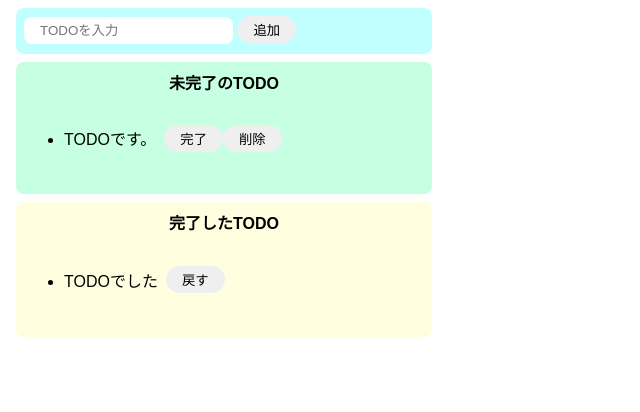
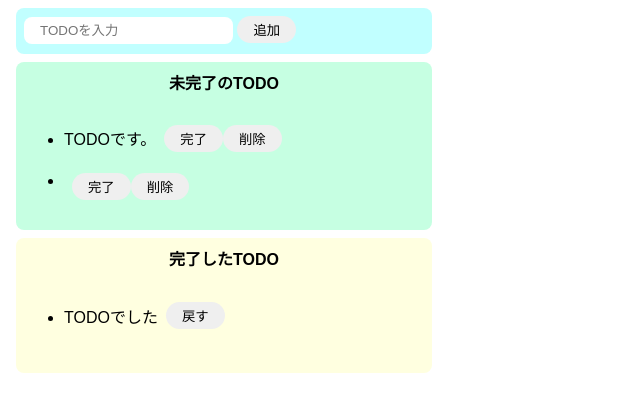
Before and after one commit to TAMA983472/todo-js, a website built with Parcel: page index.html in a window 1280 px wide. Both pictures are taken after a click on the button "追加". Shown: the whole page, without its empty margins (0-640 px from the left). Built offline with nearby package versions, Linux system fonts and the light colour scheme.

Commit message:
TODO追加機能だけ実装

```diff
--- a/index.html
+++ b/index.html
@@ -7,12 +7,12 @@
 
   <body>
     <div class="input-area">
-      <input placeholder="TODOを入力" />
-      <button>追加</button>
+      <input id="add-text" placeholder="TODOを入力" />
+      <button id="add-button">追加</button>
     </div>
     <div class="imcomplete-area">
       <p class="title">未完了のTODO</p>
-      <ul>
+      <ul id="imcomplete-list">
         <li>
           <div class="list-low">
             <p>TODOです。</p>
--- a/src/index.js
+++ b/src/index.js
@@ -1 +1,58 @@
 import "./styles.css";
+
+const LIST_CLASS = "list-low";
+/**
+ * TODO追加時の処理
+ * 入力ボックスを空にする。
+ * 未完了のTODOに要素を追加。
+ */
+const onClickAdd = () => {
+  //テキストボックスの値を取得して空にする。
+  const inputText = document.getElementById("add-text").value;
+  document.getElementById("add-text").value = "";
+
+  //要素を生成
+  const li = document.createElement("li");
+
+  const div = document.createElement("div");
+  div.className = LIST_CLASS;
+
+  const p = document.createElement("p");
+  p.textContent = inputText;
+
+  const completeButton = document.createElement("button");
+  completeButton.innerText = "完了";
+  completeButton.addEventListener("click", () => {
+    onClickComplete();
+  });
+
+  const deleteButton = document.createElement("button");
+  deleteButton.innerText = "削除";
+  deleteButton.addEventListener("click", () => {
+    onClickDelete();
+  });
+
+  div.appendChild(p);
+  div.appendChild(completeButton);
+  div.appendChild(deleteButton);
+
+  li.appendChild(div);
+
+  console.log(li);
+  //未完了のTODOに要素を追加
+  document.getElementById("imcomplete-list").appendChild(li);
+
+  console.log(document.getElementById("imcomplete-list"));
+};
+
+const onClickComplete = () => {
+  alert("完了したよ");
+};
+
+const onClickDelete = () => {
+  alert("削除したよ");
+};
+
+document
+  .getElementById("add-button")
+  .addEventListener("click", () => onClickAdd());
```
